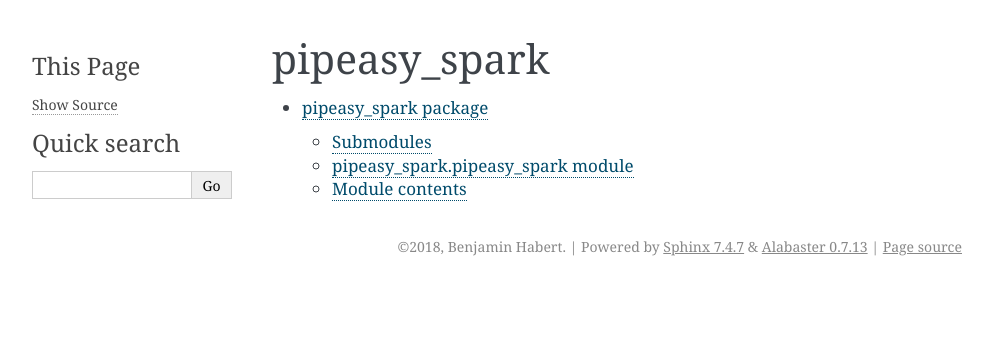
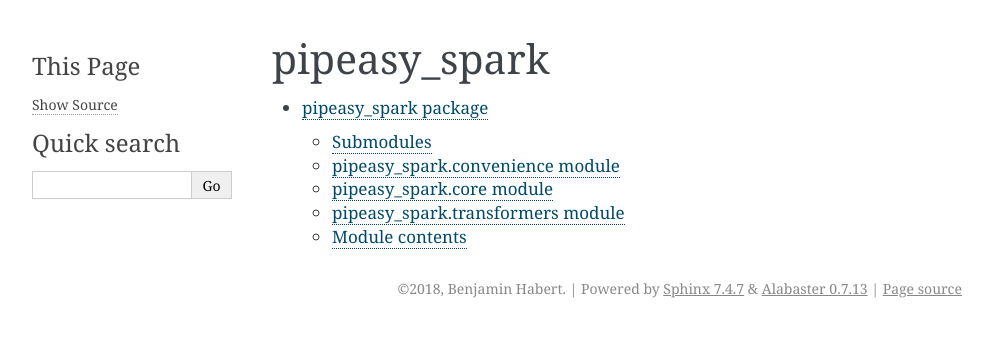
Before and after one commit to Quantmetry/pipeasy-spark, a Sphinx documentation site: the page built from docs/modules.rst, in a window 1280 px wide. Shown: the top 337 px of the page, without its empty margins (148-1141 px from the left). Built offline with Sphinx 7.4.7, drawn with Linux system fonts in a browser that asks for light colours.

```diff
--- a/docs/pipeasy_spark.rst
+++ b/docs/pipeasy_spark.rst
@@ -4,10 +4,26 @@ pipeasy\_spark package
 Submodules
 ----------
 
-pipeasy\_spark.pipeasy\_spark module
-------------------------------------
+pipeasy\_spark.convenience module
+---------------------------------
 
-.. automodule:: pipeasy_spark.pipeasy_spark
+.. automodule:: pipeasy_spark.convenience
+    :members:
+    :undoc-members:
+    :show-inheritance:
+
+pipeasy\_spark.core module
+--------------------------
+
+.. automodule:: pipeasy_spark.core
+    :members:
+    :undoc-members:
+    :show-inheritance:
+
+pipeasy\_spark.transformers module
+----------------------------------
+
+.. automodule:: pipeasy_spark.transformers
     :members:
     :undoc-members:
     :show-inheritance:
--- a/docs/usage.rst
+++ b/docs/usage.rst
@@ -2,6 +2,7 @@
 Usage
 =====
 
-To use pipeasy-spark in a project::
+Demo notebooks:
 
-    import pipeasy_spark
+- basic demo: `how to pre-process a pyspark dataframe <https://github.com/Quantmetry/pipeasy-spark/blob/master/notebooks/basic_demo.ipynb />`_.
+- advanced: `use a preprocessing pipeline for maching learning <https://github.com/Quantmetry/pipeasy-spark/blob/master/notebooks/titanic-pySpark.ipynb/>`_.
```
Also changed, not shown: 2 other files.
